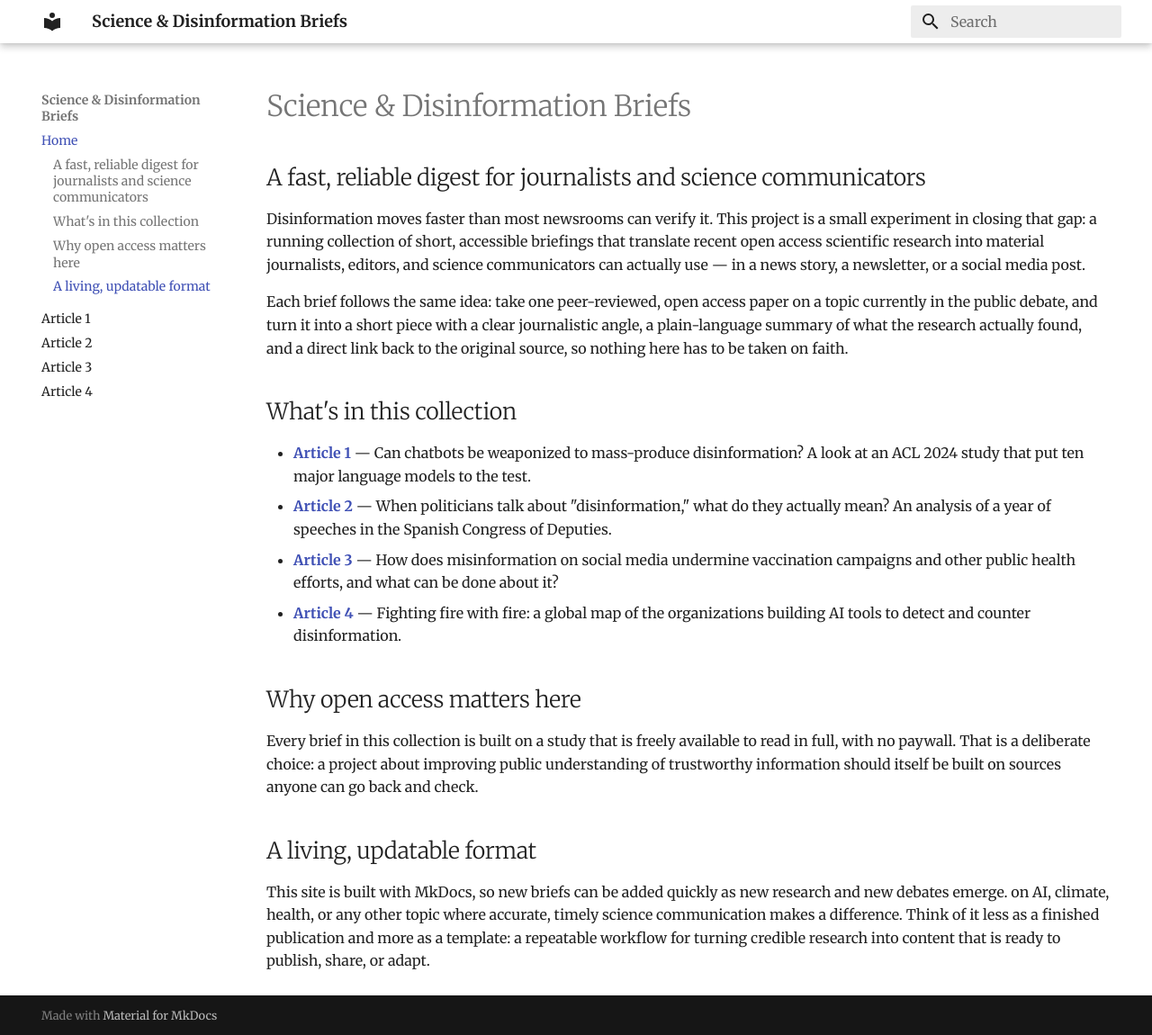
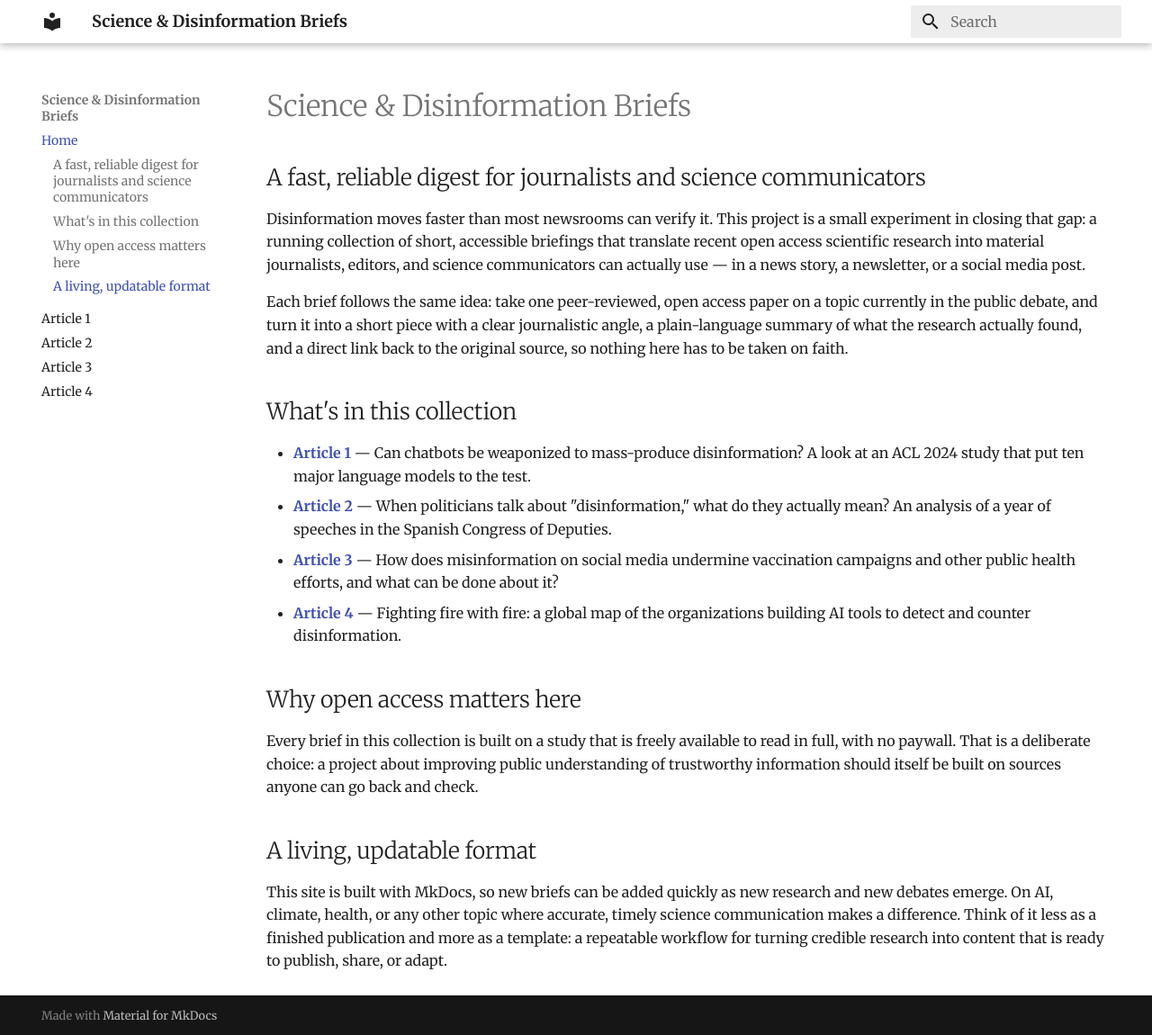
Before and after one commit to danieledelpozzo/editoria, an MkDocs documentation site: the page built from docs/index.md, in a window 1280 px wide and 1150 px high. Shown: the whole window at 90% size. Built offline with MkDocs 1.6.1 and Material for MkDocs 9.7.7, drawn with Linux system fonts in a browser that asks for light colours.

Commit message:
Fix capitalization in documentation text

```diff
--- a/docs/index.md
+++ b/docs/index.md
@@ -19,4 +19,4 @@ Every brief in this collection is built on a study that is freely available to r
 
 ## A living, updatable format
 
-This site is built with MkDocs, so new briefs can be added quickly as new research and new debates emerge. on AI, climate, health, or any other topic where accurate, timely science communication makes a difference. Think of it less as a finished publication and more as a template: a repeatable workflow for turning credible research into content that is ready to publish, share, or adapt.
+This site is built with MkDocs, so new briefs can be added quickly as new research and new debates emerge. On AI, climate, health, or any other topic where accurate, timely science communication makes a difference. Think of it less as a finished publication and more as a template: a repeatable workflow for turning credible research into content that is ready to publish, share, or adapt.
```
